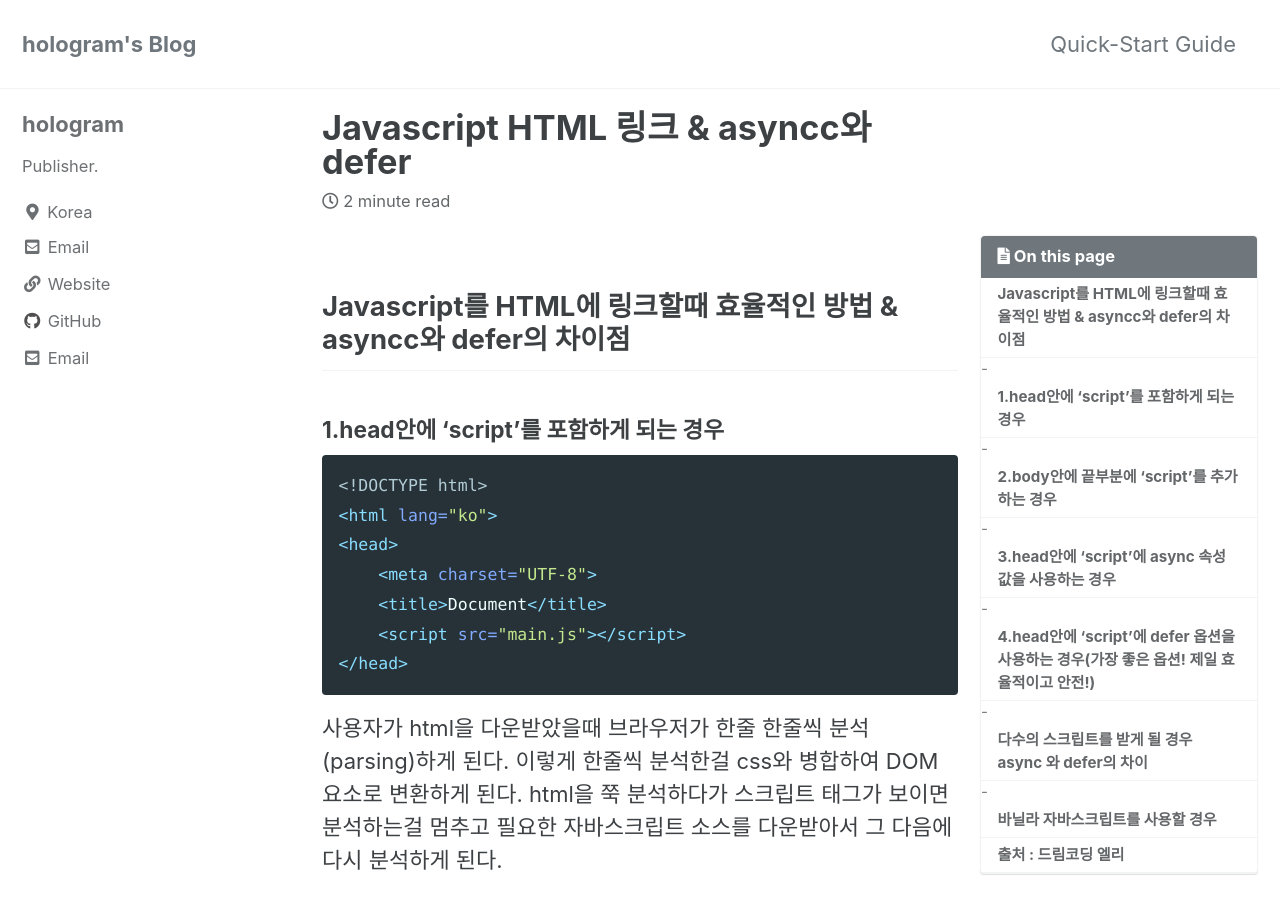
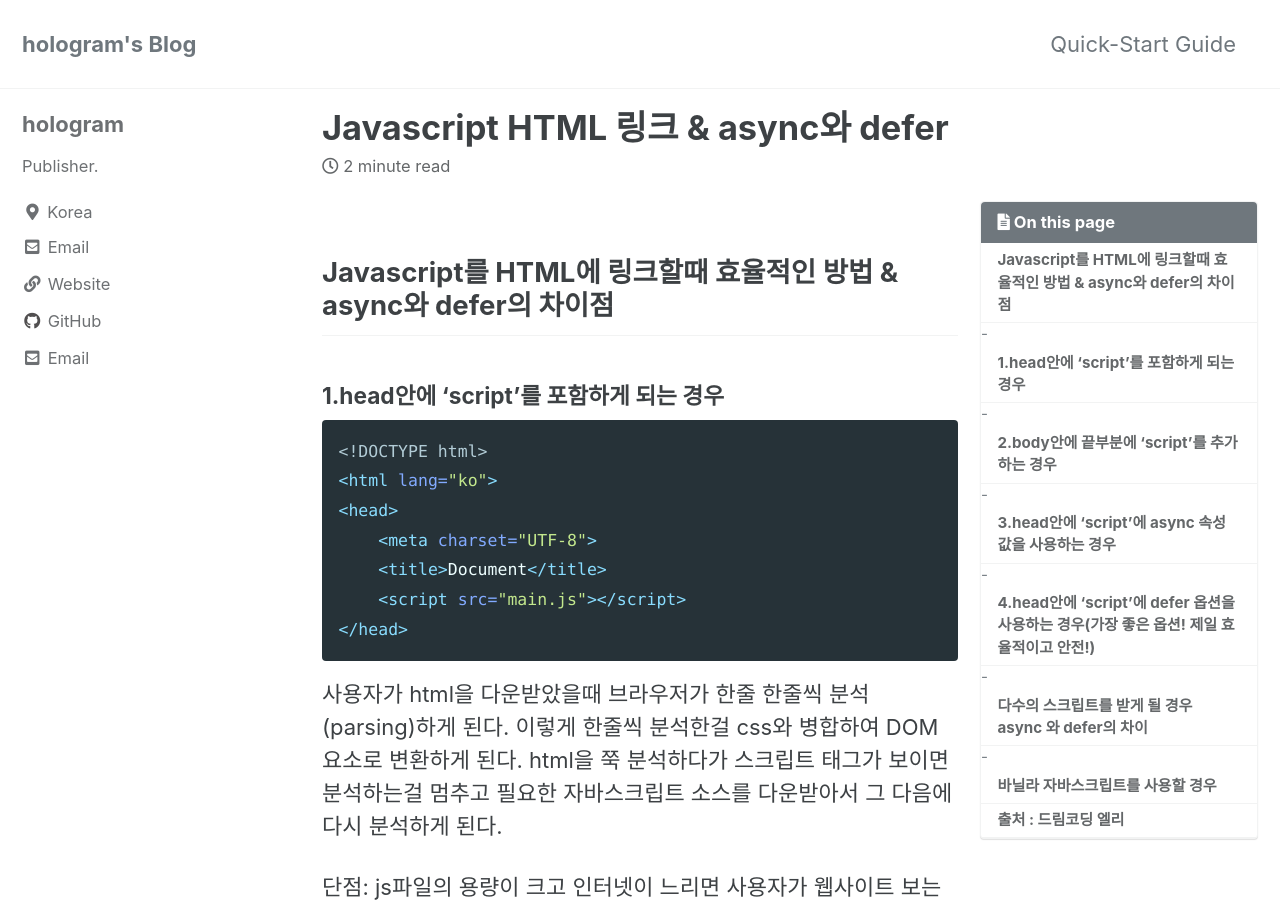
Before and after one commit to holo-gram/holo-gram.github.io, a Jekyll site: the page built from _posts/2021-01-03-javascript_async_defer.md, in a window 1280 px wide and 900 px high. Built offline with Jekyll 4.4.1, drawn with Linux system fonts in a browser that asks for light colours; cached includes are drawn as plain includes.

Commit message:
오타 수정

````diff
--- a/_posts/2021-01-03-javascript_async_defer.md
+++ b/_posts/2021-01-03-javascript_async_defer.md
@@ -1,16 +1,16 @@
 ---
-title: "Javascript HTML 링크 & asyncc와 defer"
+title: "Javascript HTML 링크 & async와 defer"
 categories:
   - Github blog
 tags:
   - Javascript
-  - asyncc
+  - async
   - defer
 toc: true
 toc_sticky: true
 ---
 
-## Javascript를 HTML에 링크할때 효율적인 방법 & asyncc와 defer의 차이점
+## Javascript를 HTML에 링크할때 효율적인 방법 & async와 defer의 차이점
 
 ##### 1.head안에 'script'를 포함하게 되는 경우
 ```html
````
